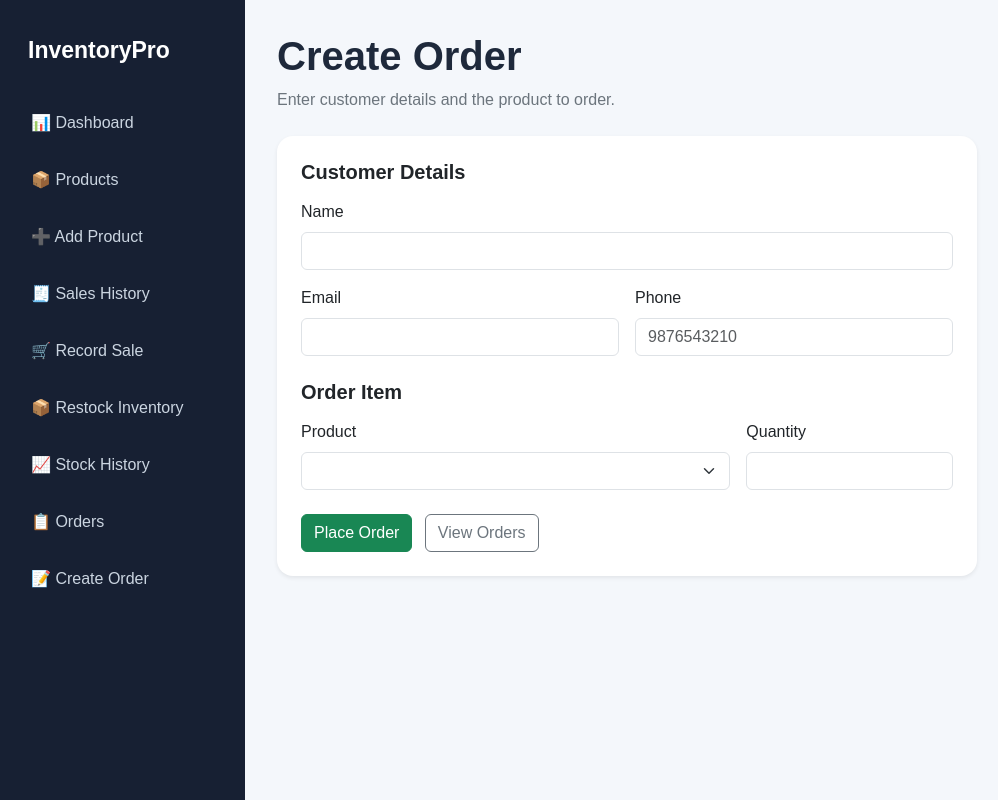
After one commit to Piyush5608/inventory-sales-management, a Flask app: page /orders/new in a window 1280 px wide. The commit adds this page. Shown: the whole page, without its empty margins (0-998 px from the left). Run offline with Flask 3, Linux system fonts and the light colour scheme; data that the repository does not hold is empty.

Commit message:
Add create order page with customer validation

```diff
--- a/app.py
+++ b/app.py
@@ -1,10 +1,11 @@
-
+import re
 from decimal import Decimal, InvalidOperation
 
 from flask import (
     Flask, render_template, request,
-    redirect, url_for, flash
+    redirect, url_for, flash,
 )
+
 from db import get_db_connection
 
 app = Flask(__name__)
@@ -12,6 +13,35 @@ app = Flask(__name__)
 # Local development only. Move this to an environment variable
 # before publishing the project.
 app.secret_key = "change-this-to-a-random-secret"
+
+# ---------- Customer validation ----------
+EMAIL_RE = re.compile(r'^[^@\s]+@[^@\s]+\.[^@\s]+$')
+PHONE_RE = re.compile(r'^[6-9]\d{9}$')   # 10-digit Indian mobile
+
+
+def validate_customer(name, email, phone):
+    errors = {}
+
+    name = (name or '').strip()
+    email = (email or '').strip().lower()
+    phone = re.sub(r'[\s\-]', '', phone or '')
+    if phone.startswith('+91'):
+        phone = phone[3:]
+
+    if len(name) < 2:
+        errors['name'] = 'Name kam se kam 2 characters ka hona chahiye.'
+    elif len(name) > 150:
+        errors['name'] = 'Name bahut lamba hai.'
+
+    if not EMAIL_RE.match(email):
+        errors['email'] = 'Valid email daalo.'
+    elif len(email) > 255:
+        errors['email'] = 'Email bahut lamba hai.'
+
+    if not PHONE_RE.match(phone):
+        errors['phone'] = 'Phone 10 digits ka hona chahiye (6-9 se shuru).'
+
+    return errors, {'name': name, 'email': email, 'phone': phone}
 
 
 @app.route("/api/products", methods=["GET"])
@@ -256,22 +286,11 @@ def dashboard():
                     WHERE sale_date >= CURDATE() - INTERVAL 6 DAY
                     AND sale_date < CURDATE() + INTERVAL 1 DAY
                     GROUP BY DATE(sale_date)
-                                    ORDER BY sale_day
+                    ORDER BY sale_day
                 """)
         sales_trend = cursor.fetchall()
 
-        #         # 2. Top 5 products by quantity sold
-        # cursor.execute("""
-        #         SELECT
-        #             p.product_name,
-        #             COALESCE(SUM(s.items_sold), 0) AS quantity_sold
-        #             FROM sales s
-        #             JOIN products p ON p.product_id = s.product_id
-        #             GROUP BY p.product_id, p.product_name
-        #             ORDER BY quantity_sold DESC
-        #             LIMIT 5
-        #         """)
-        # top_products = cursor.fetchall()
+
 
                 # 2. Top 5 products by quantity sold
         cursor.execute("""
@@ -326,6 +345,7 @@ def orders_page():
                 order_id,
                 customer_name,
                 customer_email,
+                customer_phone,
                 total_amount,
                 order_status,
                 created_at
@@ -341,6 +361,99 @@ def orders_page():
         cursor.close()
         conn.close()
 
+@app.route("/orders/new", methods=["GET", "POST"])
+def new_order():
+    conn = get_db_connection()
+    cursor = conn.cursor(dictionary=True)
+
+    try:
+        cursor.execute("""
+            SELECT product_id, product_name, price, stock_quantity
+            FROM products
+            WHERE stock_quantity > 0
+            ORDER BY product_name
+        """)
+        products = cursor.fetchall()
+
+        if request.method == "POST":
+            errors, clean = validate_customer(
+                request.form.get("customer_name"),
+                request.form.get("customer_email"),
+                request.form.get("customer_phone"),
+            )
+
+            product_id = quantity = None
+            try:
+                product_id = int(request.form.get("product_id"))
+                quantity = int(request.form.get("quantity"))
+                if quantity < 1:
+                    errors["quantity"] = "Quantity kam se kam 1 honi chahiye."
+            except (TypeError, ValueError):
+                errors["quantity"] = "Valid product aur quantity chuno."
+
+            if errors:
+                return render_template(
+                    "new_order.html", products=products, errors=errors, form=clean
+                )
+
+            # End the read above, then lock the product row for this order.
+            conn.rollback()
+
+            cursor.execute("""
+                SELECT product_id, price, stock_quantity
+                FROM products
+                WHERE product_id = %s
+                FOR UPDATE
+            """, (product_id,))
+            product = cursor.fetchone()
+
+            if product is None:
+                conn.rollback()
+                errors["quantity"] = "Product nahi mila."
+            elif quantity > product["stock_quantity"]:
+                conn.rollback()
+                errors["quantity"] = f"Sirf {product['stock_quantity']} stock available hai."
+
+            if errors:
+                return render_template(
+                    "new_order.html", products=products, errors=errors, form=clean
+                )
+
+            total = product["price"] * quantity
+
+            cursor.execute("""
+                INSERT INTO orders
+                    (customer_name, customer_email, customer_phone,
+                     total_amount, order_status, stock_deducted)
+                VALUES (%s, %s, %s, %s, 'PENDING', 1)
+            """, (clean["name"], clean["email"], clean["phone"], total))
+            order_id = cursor.lastrowid
+
+            cursor.execute("""
+                INSERT INTO order_items (order_id, product_id, quantity, unit_price)
+                VALUES (%s, %s, %s, %s)
+            """, (order_id, product_id, quantity, product["price"]))
+
+            # Same as /api/orders: stock is deducted when the order is created.
+            cursor.execute("""
+                UPDATE products
+                SET stock_quantity = stock_quantity - %s
+                WHERE product_id = %s
+            """, (quantity, product_id))
+
+            conn.commit()
+            flash("Order place ho gaya.")
+            return redirect(url_for("order_details", order_id=order_id))
+
+        return render_template("new_order.html", products=products, errors=None, form=None)
+
+    except Exception:
+        conn.rollback()
+        app.logger.exception("Order creation from page failed")
+        raise
+    finally:
+        cursor.close()
+        conn.close()
 
 # @app.route("/orders/<int:order_id>")
 # def order_details(order_id):
--- a/templates/base.html
+++ b/templates/base.html
@@ -85,6 +85,8 @@
         <a href="{{ url_for('restock') }}" class="nav-link">📦 Restock Inventory</a>
         <a href="{{ url_for('stock_history') }}" class="nav-link">📈 Stock History</a>
       <a class="nav-link" href="{{ url_for('orders_page') }}">📋 Orders</a>
+      <a href="{{ url_for('new_order') }}"> 📝 Create Order</a>
+
         </aside>
 
     <main class="main-content">
--- /dev/null
+++ b/templates/new_order.html
@@ -0,0 +1,76 @@
+{% extends "base.html" %}
+
+{% block title %}Create Order | InventoryPro{% endblock %}
+
+{% block content %}
+
+<div class="mb-4">
+    <h1 class="fw-bold">Create Order</h1>
+    <p class="text-secondary">Enter customer details and the product to order.</p>
+</div>
+
+<div class="card border-0 shadow-sm rounded-4 p-4" style="max-width: 700px;">
+
+    <form method="POST" action="{{ url_for('new_order') }}" class="row g-3">
+
+        <h5 class="fw-bold mb-0">Customer Details</h5>
+
+        <div class="col-12">
+            <label class="form-label">Name</label>
+            <input type="text" name="customer_name" class="form-control"
+                   required minlength="2" maxlength="150"
+                   value="{{ form.name if form else '' }}">
+            {% if errors and errors.name %}
+                <div class="text-danger small">{{ errors.name }}</div>
+            {% endif %}
+        </div>
+
+        <div class="col-md-6">
+            <label class="form-label">Email</label>
+            <input type="email" name="customer_email" class="form-control"
+                   required maxlength="255"
+                   value="{{ form.email if form else '' }}">
+            {% if errors and errors.email %}
+                <div class="text-danger small">{{ errors.email }}</div>
+            {% endif %}
+        </div>
+
+        <div class="col-md-6">
+            <label class="form-label">Phone</label>
+            <input type="tel" name="customer_phone" class="form-control"
+                   required pattern="[6-9][0-9]{9}" maxlength="10"
+                   placeholder="9876543210"
+                   value="{{ form.phone if form else '' }}">
+            {% if errors and errors.phone %}
+                <div class="text-danger small">{{ errors.phone }}</div>
+            {% endif %}
+        </div>
+
+        <h5 class="fw-bold mt-4 mb-0">Order Item</h5>
+
+        <div class="col-md-8">
+            <label class="form-label">Product</label>
+            <select name="product_id" class="form-select" required>
+                {% for p in products %}
+                    <option value="{{ p.product_id }}">
+                        {{ p.product_name }} — ₹{{ "%.2f"|format(p.price) }}
+                        (Stock: {{ p.stock_quantity }})
+                    </option>
+                {% endfor %}
+            </select>
+        </div>
+
+        <div class="col-md-4">
+            <label class="form-label">Quantity</label>
+            <input type="number" name="quantity" min="1" class="form-control" required>
+        </div>
+
+        <div class="col-12 mt-4">
+            <button type="submit" class="btn btn-success">Place Order</button>
+            <a href="{{ url_for('orders_page') }}" class="btn btn-outline-secondary ms-2">View Orders</a>
+        </div>
+
+    </form>
+</div>
+
+{% endblock %}
--- a/templates/orders.html
+++ b/templates/orders.html
@@ -13,6 +13,7 @@
                     <th>Order ID</th>
                     <th>Customer</th>
                     <th>Email</th>
+                    <th>Phone</th>
                     <th>Total Amount</th>
                     <th>Status</th>
                     <th>Order Date</th>
@@ -25,6 +26,7 @@
                     <td>{{ order.order_id }}</td>
                     <td>{{ order.customer_name }}</td>
                     <td>{{ order.customer_email }}</td>
+                    <td>{{ order.customer_phone or '-' }}</td>
                     <td>₹{{ "%.2f"|format(order.total_amount) }}</td>
                     <td>
                         {% if order.order_status == 'PAID' %}
```
